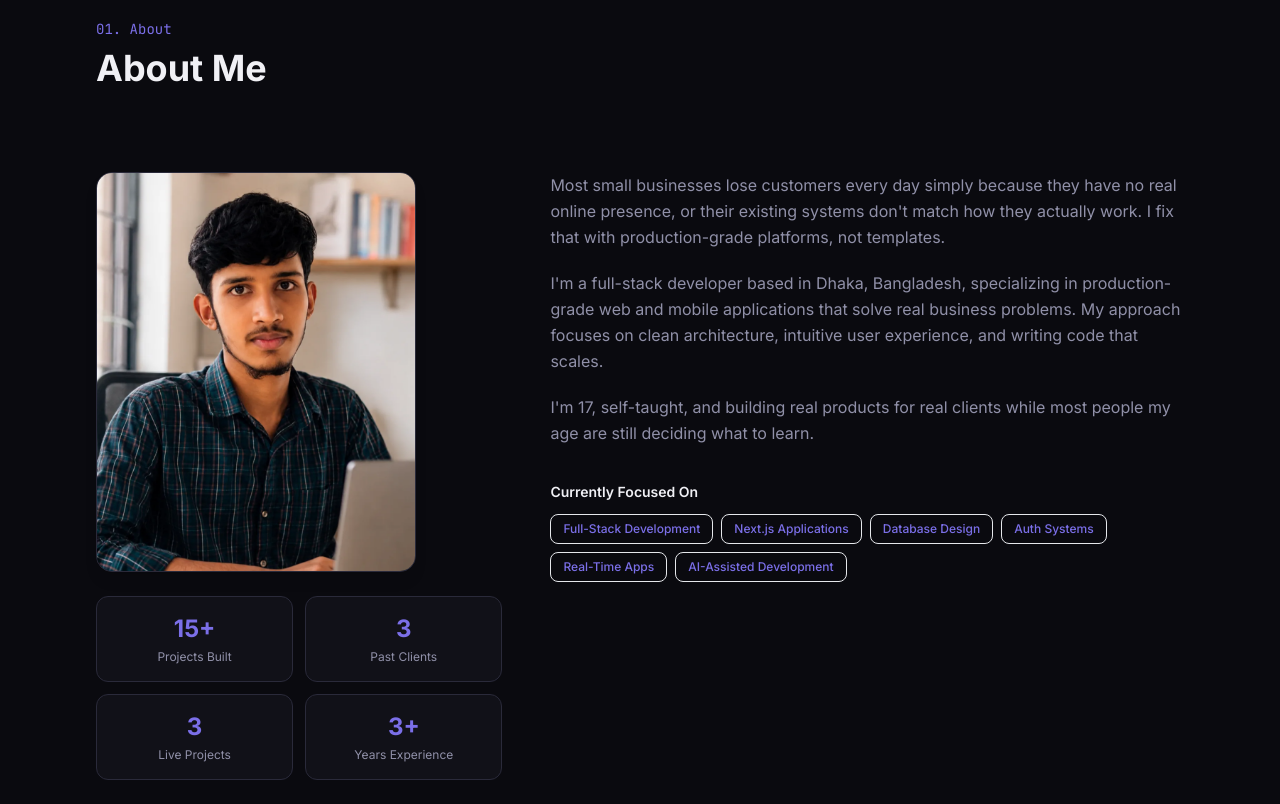
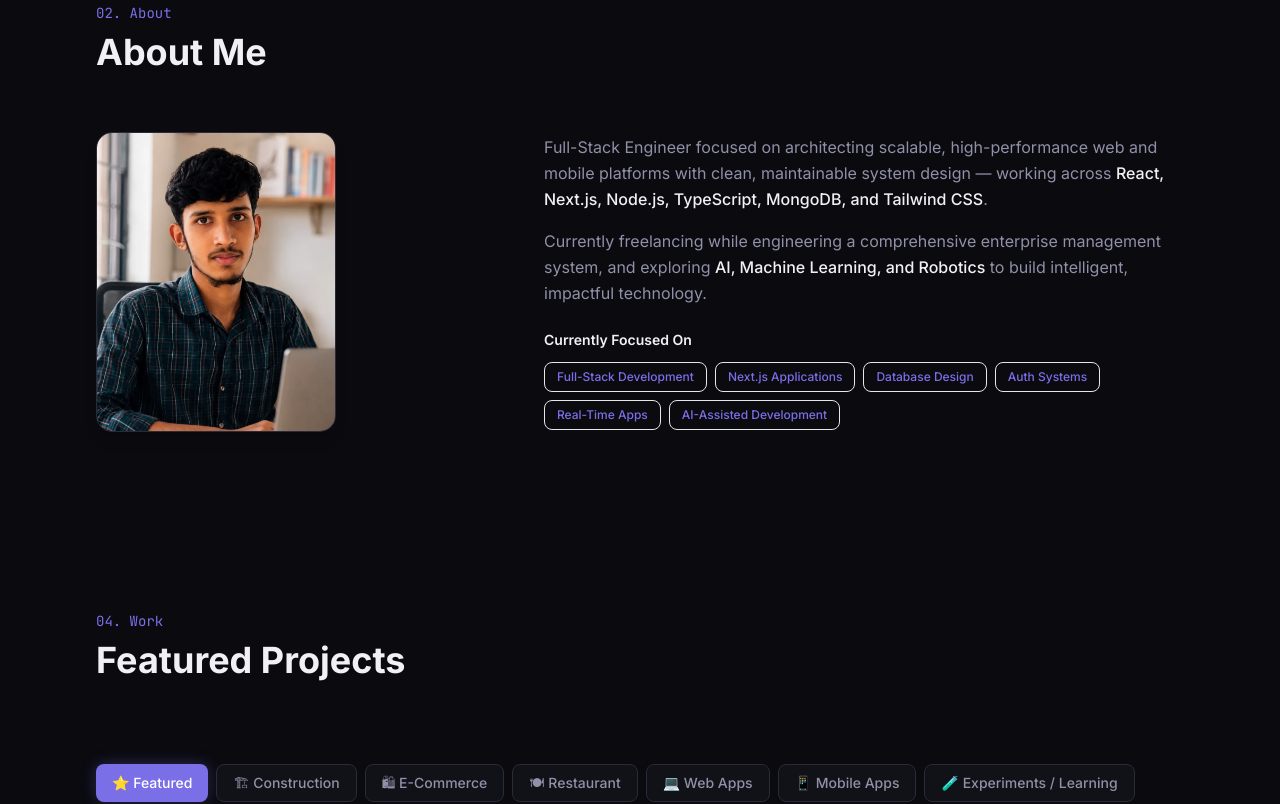
Before and after one commit to mihsanalam/mihsan-portfolio, a Next.js app: page / in a window 1280 px wide. Shown: the part 880-1684 px from the top of the page. Built offline with nearby package versions, Linux system fonts and the light colour scheme.

Commit message:
About: drop animated stats counters and compact the section layout

```diff
--- a/src/components/sections/About.tsx
+++ b/src/components/sections/About.tsx
@@ -1,47 +1,6 @@
 "use client";
 import Image from "next/image";
-import { motion, useInView } from "framer-motion";
-import { useRef, useEffect, useState } from "react";
-
-const stats = [
-  { value: 15, suffix: "+", label: "Projects Built" },
-  { value: 3, suffix: "", label: "Past Clients" },
-  { value: 3, suffix: "", label: "Live Projects" },
-  { value: 3, suffix: "+", label: "Years Experience" },
-];
-
-function AnimatedCounter({ target, suffix }: { target: number; suffix: string }) {
-  const [count, setCount] = useState(0);
-  const ref = useRef<HTMLSpanElement>(null);
-  const inView = useInView(ref, { once: true });
-
-  useEffect(() => {
-    if (!inView) return;
-    let start = 0;
-    const duration = 1500;
-    const increment = target / (duration / 16);
-    const timer = setInterval(() => {
-      start += increment;
-      if (start >= target) {
-        setCount(target);
-        clearInterval(timer);
-      } else {
-        setCount(start);
-      }
-    }, 16);
-    return () => clearInterval(timer);
-  }, [inView, target]);
-
-  const isInteger = Number.isInteger(target);
-  const displayValue = isInteger ? Math.floor(count) : count.toFixed(1);
-
-  return (
-    <span ref={ref}>
-      {displayValue}
-      {suffix}
-    </span>
-  );
-}
+import { motion } from "framer-motion";
 
 const focusAreas = [
   "Full-Stack Development",
@@ -54,59 +13,40 @@ const focusAreas = [
 
 export default function About() {
   return (
-    <section id="about" className="py-24 relative">
+    <section id="about" className="py-16 sm:py-20 relative">
       <div className="max-w-6xl mx-auto px-4 sm:px-6 lg:px-8">
         {/* Section Header */}
         <motion.div
           initial={{ opacity: 0, y: 20 }}
           whileInView={{ opacity: 1, y: 0 }}
           viewport={{ once: true }}
-          className="mb-16"
+          className="mb-10"
         >
-          <span className="text-sm font-mono text-accent">01. About</span>
+          <span className="text-sm font-mono text-accent">02. About</span>
           <h2 className="text-3xl sm:text-4xl font-bold text-text-primary mt-2">
             About Me
           </h2>
           <div className="w-16 h-1 bg-accent/30 rounded-full mt-4" />
         </motion.div>
 
-        <div className="grid grid-cols-1 lg:grid-cols-5 gap-12 items-start">
-          {/* Left — Stats + Photo */}
+        <div className="grid grid-cols-1 lg:grid-cols-5 gap-8 items-center">
+          {/* Left — Photo */}
           <motion.div
             initial={{ opacity: 0, x: -30 }}
             whileInView={{ opacity: 1, x: 0 }}
             viewport={{ once: true }}
             transition={{ duration: 0.5 }}
-            className="lg:col-span-2 space-y-6"
+            className="lg:col-span-2"
           >
             {/* Profile photo */}
-            <div className="relative w-full aspect-[4/5] max-w-xs mx-auto lg:mx-0 rounded-2xl border border-border overflow-hidden shadow-lg bg-surface-2">
+            <div className="relative w-full aspect-[4/5] max-w-[240px] mx-auto lg:mx-0 rounded-2xl border border-border overflow-hidden shadow-lg bg-surface-2">
               <Image
                 src="/images/about.webp"
                 alt="Mihsan Alam working - Full Stack Web Developer"
                 fill
-                sizes="(max-width: 640px) 100vw, 320px"
+                sizes="(max-width: 640px) 100vw, 240px"
                 className="w-full h-full object-cover transition-transform duration-500 hover:scale-[1.02]"
               />
-            </div>
-
-            {/* Stats grid */}
-            <div className="grid grid-cols-2 gap-3">
-              {stats.map((stat, i) => (
-                <motion.div
-                  key={stat.label}
-                  initial={{ opacity: 0, y: 15 }}
-                  whileInView={{ opacity: 1, y: 0 }}
-                  viewport={{ once: true }}
-                  transition={{ duration: 0.4, delay: i * 0.1 }}
-                  className="p-4 rounded-xl bg-surface border border-border text-center hover:border-accent/30 transition-all duration-300"
-                >
-                  <div className="text-2xl font-bold text-accent">
-                    <AnimatedCounter target={stat.value} suffix={stat.suffix} />
-                  </div>
-                  <div className="text-xs text-text-secondary mt-1">{stat.label}</div>
-                </motion.div>
-              ))}
             </div>
           </motion.div>
 
@@ -116,28 +56,23 @@ export default function About() {
             whileInView={{ opacity: 1, x: 0 }}
             viewport={{ once: true }}
             transition={{ duration: 0.5, delay: 0.2 }}
-            className="lg:col-span-3 space-y-5"
+            className="lg:col-span-3 space-y-4"
           >
             <p className="text-text-secondary leading-relaxed">
-              Most small businesses lose customers every day simply because they have no real online
-              presence, or their existing systems don&apos;t match how they actually work. I fix that
-              with production-grade platforms, not templates.
+              Full-Stack Engineer focused on architecting scalable, high-performance web and
+              mobile platforms with clean, maintainable system design — working across{" "}
+              <span className="text-text-primary font-medium">React, Next.js, Node.js, TypeScript, MongoDB, and Tailwind CSS</span>.
             </p>
 
             <p className="text-text-secondary leading-relaxed">
-              I&apos;m a full-stack developer based in Dhaka, Bangladesh, specializing in
-              production-grade web and mobile applications that solve real business problems. My
-              approach focuses on clean architecture, intuitive user experience, and writing code
-              that scales.
-            </p>
-
-            <p className="text-text-secondary leading-relaxed">
-              I&apos;m 17, self-taught, and building real products for real clients while most
-              people my age are still deciding what to learn.
+              Currently freelancing while engineering a comprehensive enterprise management
+              system, and exploring{" "}
+              <span className="text-text-primary font-medium">AI, Machine Learning, and Robotics</span>{" "}
+              to build intelligent, impactful technology.
             </p>
 
             {/* Currently Focused */}
-            <div className="pt-4">
+            <div className="pt-2">
               <h3 className="text-sm font-semibold text-text-primary mb-3">
                 Currently Focused On
               </h3>
```
